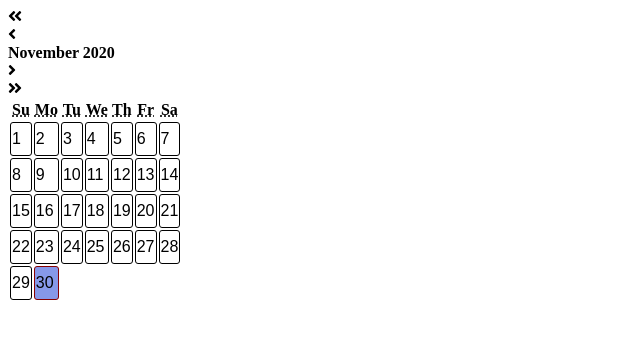
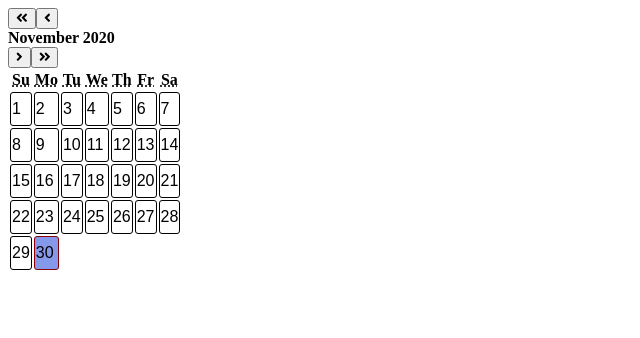
Before and after one commit to SouravInsights/calendar-ui, a React (Create React App) app: page / in a window 1280 px wide. Shown: the top 338 px of the page, without its empty margins (0-640 px from the left). Built offline with nearby package versions, Linux system fonts and the light colour scheme; the HTML template or start-up script is replaced by a standard one.

Commit message:
Minor refactoring of CalendarControls component.

```diff
--- a/src/components/Calendar/CalendarControls.js
+++ b/src/components/Calendar/CalendarControls.js
@@ -5,7 +5,7 @@ import {
   faAngleLeft,
   faAngleRight,
   faAngleDoubleLeft,
-  faAngleDoubleRight,
+  faAngleDoubleRight
 } from "@fortawesome/free-solid-svg-icons";
 
 const CalendarControls = ({
@@ -17,56 +17,52 @@ const CalendarControls = ({
   nextYear,
   prevMonth,
   nextMonth,
-  date,
+  date
 }) => {
   return (
     <div className="flex flex-row justify-between text-base bg-blue-600 text-white border border-black border-solid">
       <div className="flex flex-row">
-        <div
+        <button
           className="px-2.5"
           tabIndex="0"
           onClick={setPrevYear}
           onKeyPress={prevYear}
-          role="button"
           aria-label="Previous year"
         >
           <FontAwesomeIcon icon={faAngleDoubleLeft} />
-        </div>
-        <div
+        </button>
+        <button
           className="px-2.5"
           tabIndex="0"
           onClick={setPrevMonth}
           onKeyPress={prevMonth}
-          role="button"
           aria-label="Previous month"
         >
           <FontAwesomeIcon icon={faAngleLeft} />
-        </div>
+        </button>
       </div>
       <div className="px-4" role="heading">
         <b>{format(date, "MMMM yyyy")}</b>
       </div>
       <div className="flex flex-row">
-        <div
+        <button
           className="px-2.5"
           tabIndex="0"
           onClick={setNextMonth}
           onKeyPress={nextMonth}
-          role="button"
           aria-label="Next year"
         >
           <FontAwesomeIcon icon={faAngleRight} />
-        </div>
-        <div
+        </button>
+        <button
           className="px-2.5"
           tabIndex="0"
           onClick={setNextYear}
           onKeyPress={nextYear}
-          role="button"
           aria-label="Next year"
         >
           <FontAwesomeIcon icon={faAngleDoubleRight} />
-        </div>
+        </button>
       </div>
     </div>
   );
```
